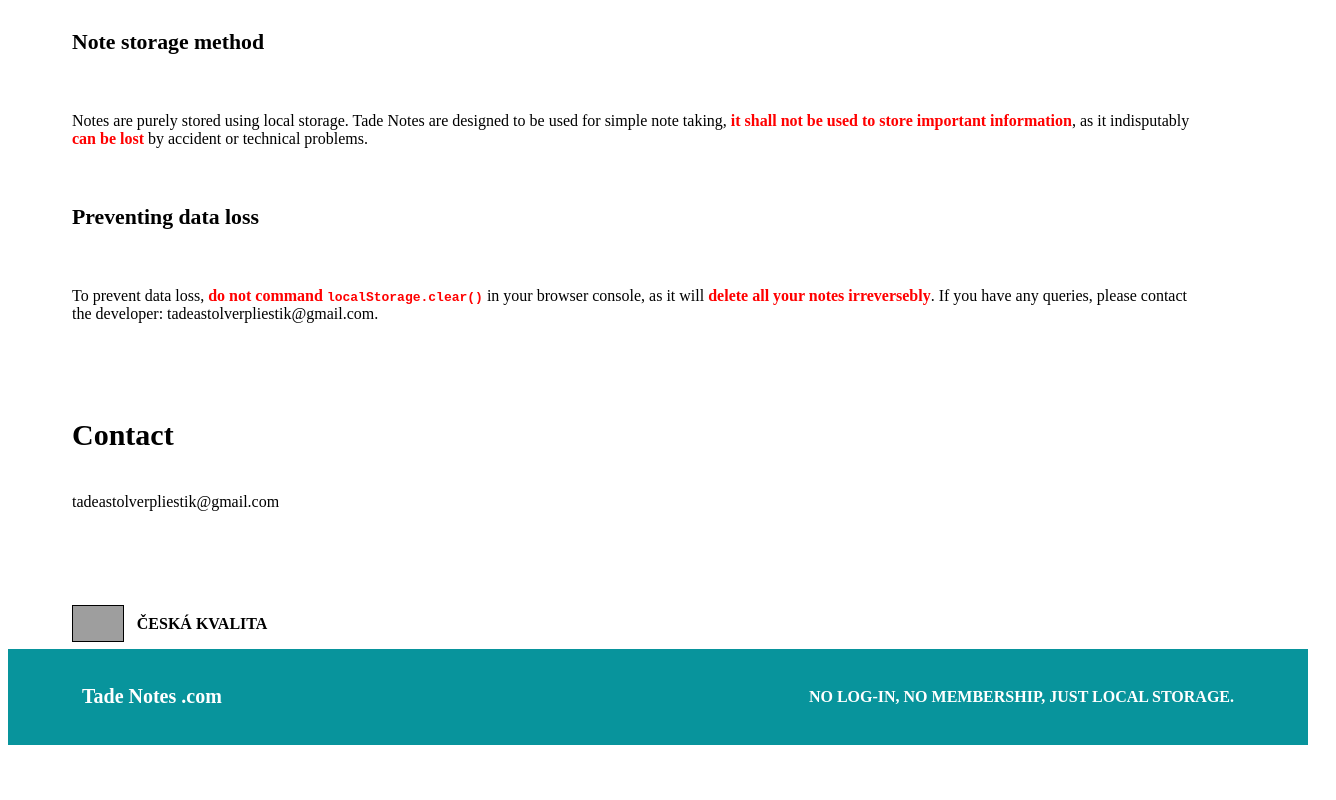
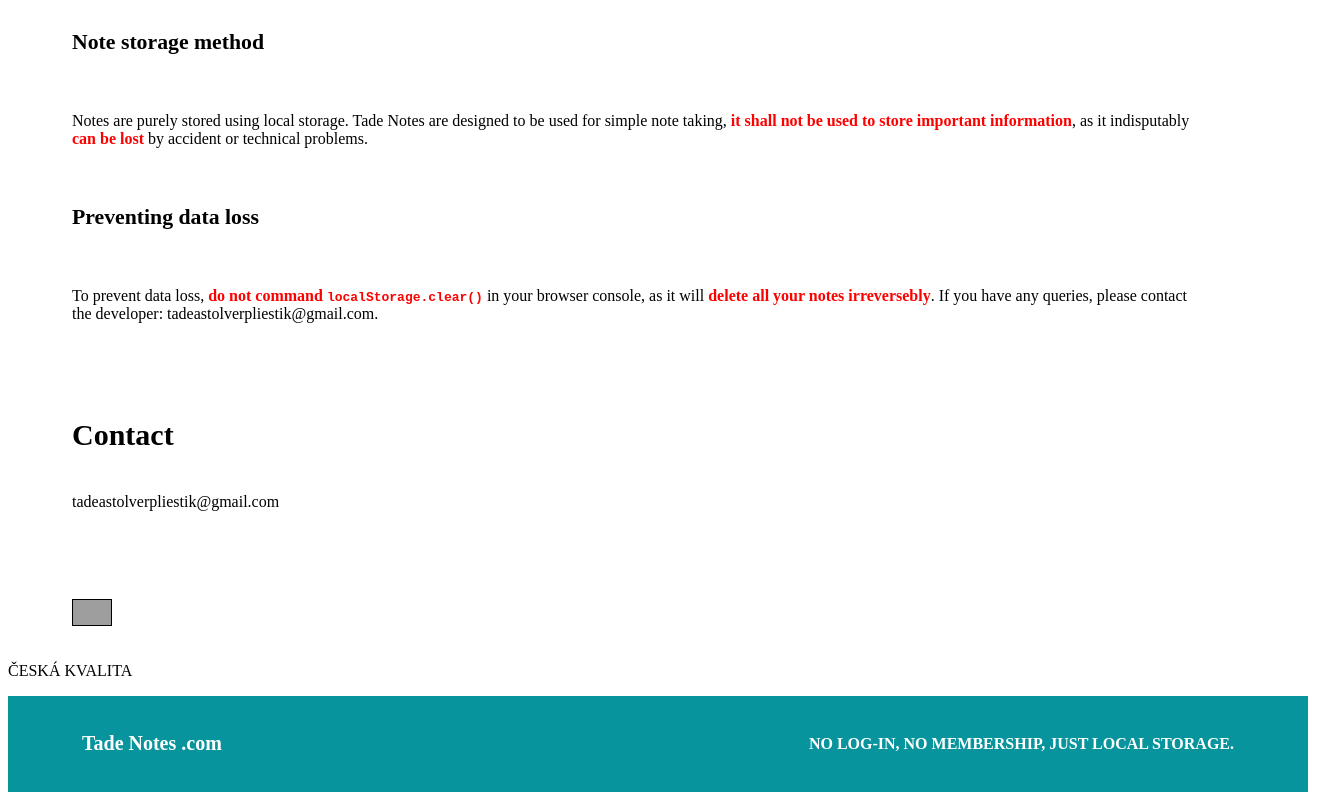
Before and after one commit to TadeasTolver/Tade-Notes, a plain HTML site: page settings.html in a window 1280 px wide. Shown: the part 308-1108 px from the top of the page, 1336 px wide, since content can reach past the window. Before the commit the page ends 1061 px from the top, so only its background shows below. Drawn offline with Linux system fonts and the light colour scheme; grey boxes are pictures that could not be loaded; a web font is replaced by a local one.

Commit message:
Update settings.css

```diff
--- a/settings.css
+++ b/settings.css
@@ -29,22 +29,15 @@ select {
     border: 1px solid black;
 }
 
-.czech {
-    display: flex;
-    flex-direction: row;
-    width: 100%;
-    align-items: center;
+.czech-flag {
+    border: 1px solid black;
+    width: 37.5px;
+    height: 25px;
     margin-left: 5vw;
-    gap: 1vw;
+    margin-bottom: 2vh;
 }
 
-.czech-text {
-    font-weight: bold;
-    font-size: 12pt;
+.version-label {
+    margin-left: 5vw;
+    font-weight: 600;
 }
-
-.czech-flag {
-    border: 1px solid black;
-    width: 50px;
-    height: 35px;
-}
```
